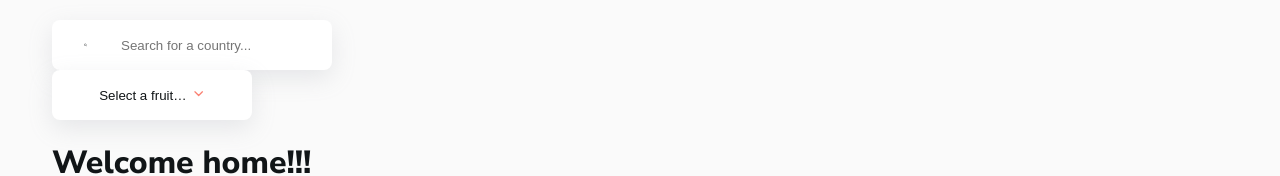
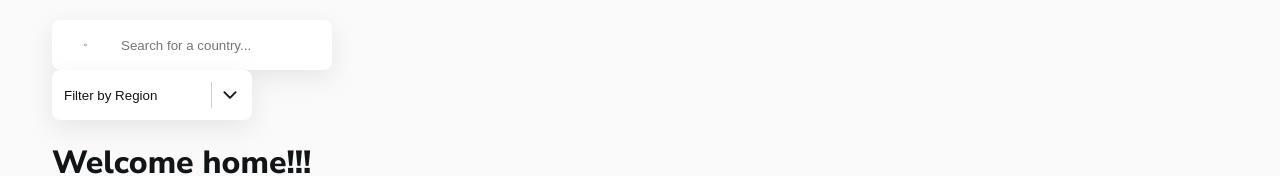
Before and after one commit to krawtschenko/countries, a Next.js app: page / in a window 1280 px wide. Shown: the part 127-303 px from the top of the page. Built offline with nearby package versions, Linux system fonts and the light colour scheme.

Commit message:
fix: select

```diff
--- a/components/layout/header/header.tsx
+++ b/components/layout/header/header.tsx
@@ -8,11 +8,22 @@ import { useEffect, useState } from 'react';
 export const Header = () => {
   const [theme, setTheme] = useState('light');
 
-  const toggleTheme = () => setTheme(theme === 'light' ? 'dark' : 'light');
+  useEffect(() => {
+    const storedTheme = localStorage.getItem('theme');
+    if (storedTheme) {
+      setTheme(storedTheme);
+    }
+  }, []);
 
   useEffect(() => {
     document.body.setAttribute('data-theme', theme);
   }, [theme]);
+
+  const toggleTheme = () => {
+    const newTheme = theme === 'light' ? 'dark' : 'light';
+    setTheme(newTheme);
+    localStorage.setItem('theme', newTheme);
+  };
 
   return (
     <header className={s.header}>
--- a/components/ui/controls/controls.tsx
+++ b/components/ui/controls/controls.tsx
@@ -4,23 +4,27 @@ import { useState } from 'react';
 import { Select, SelectItem } from '@/components/ui/select/select';
 
 const options = [
-  { value: 'Africa', label: 'Africa' },
-  { value: 'America', label: 'America' },
-  { value: 'Asia', label: 'Asia' },
-  { value: 'Europe', label: 'Europe' },
-  { value: 'Oceania', label: 'Oceania' },
+  { value: 'default', label: 'Filter by Region' },
+  { value: 'africa', label: 'Africa' },
+  { value: 'america', label: 'America' },
+  { value: 'asia', label: 'Asia' },
+  { value: 'europe', label: 'Europe' },
+  { value: 'oceania', label: 'Oceania' },
 ];
 
 export const Controls = () => {
   const [search, setSearch] = useState('');
+  const [select, setSelect] = useState(options[0].value);
 
   return (
     <div>
       <Search search={search} setSearch={setSearch} />
 
-      <Select>
+      <Select value={select} onValueChange={setSelect}>
         {options.map(({ value, label }) => (
-          <SelectItem value={value}>{label}</SelectItem>
+          <SelectItem key={value} value={value}>
+            {label}
+          </SelectItem>
         ))}
       </Select>
     </div>
--- a/components/ui/select/select.module.scss
+++ b/components/ui/select/select.module.scss
@@ -1,16 +1,15 @@
 .selectTrigger {
   display: inline-flex;
   align-items: center;
-  justify-content: center;
-  column-gap: 5px;
+  justify-content: space-between;
+  background-color: var(--colors-ui-base);
+  color: var(--colors-text);
   border: none;
   border-radius: var(--radii);
-  padding: 0.25rem;
+  padding: 0.38rem 0.75rem;
+  box-shadow: var(--shadow);
   width: 200px;
   height: 50px;
-  background-color: var(--colors-ui-base);
-  color: var(--colors-text);
-  box-shadow: var(--shadow);
   cursor: pointer;
 
   &:hover {
@@ -21,18 +20,30 @@
     outline: 2px solid #2563eb;
   }
 
-  .selectIcon {
-    color: salmon;
-    transition: all 0.3s ease;
+  .iconWrapper {
+    display: flex;
+    align-items: center;
+    column-gap: 8px;
+
+    .separator {
+      width: 1px;
+      height: 26px;
+      background-color: rgb(204, 204, 204);
+    }
+
+    .selectIcon {
+      width: 20px;
+      height: 20px;
+      font-size: 20px;
+      transition: all 0.2s ease;
+    }
   }
 
   &[data-state='open'] {
-    border-bottom-left-radius: unset;
-    border-bottom-right-radius: unset;
-
-    .selectIcon {
-      color: salmon;
-      transform: rotate(180deg);
+    .iconWrapper {
+      .selectIcon {
+        transform: rotate(180deg);
+      }
     }
   }
 }
@@ -41,26 +52,16 @@
   width: var(--radix-select-trigger-width);
   overflow: hidden;
   background-color: var(--colors-ui-base);
-  border-radius: 6px;
-  box-shadow: 0 10px 38px -10px rgba(22, 23, 24, 0.35),
-  0px 10px 20px -15px rgba(22, 23, 24, 0.2);
+  border-radius: var(--radii);
   cursor: pointer;
-
-  &[data-state='open'] {
-    border-top-left-radius: unset;
-    border-top-right-radius: unset;
-  }
 
   .selectViewport {
     padding: 5px;
   }
 
   .selectItem {
-    font-size: 13px;
-    line-height: 1;
     background-color: var(--colors-ui-base);
     color: var(--colors-text);
-    border-radius: 3px;
     display: flex;
     align-items: center;
     height: 25px;
--- a/components/ui/select/select.tsx
+++ b/components/ui/select/select.tsx
@@ -9,15 +9,23 @@ type SelectProps = ComponentProps<typeof SelectRadix.Root>;
 export const Select = ({ children, ...props }: SelectProps) => (
   <SelectRadix.Root name="select" {...props}>
     <SelectRadix.Trigger className={s.selectTrigger}>
-      <SelectRadix.Value placeholder="Select a fruit…" />
+      <SelectRadix.Value />
 
-      <SelectRadix.Icon className={s.selectIcon}>
-        <IoChevronDownOutline />
-      </SelectRadix.Icon>
+      <span className={s.iconWrapper}>
+        <span className={s.separator}></span>
+
+        <SelectRadix.Icon className={s.selectIcon}>
+          <IoChevronDownOutline />
+        </SelectRadix.Icon>
+      </span>
     </SelectRadix.Trigger>
 
     <SelectRadix.Portal>
-      <SelectRadix.Content position={'popper'} className={s.selectContent}>
+      <SelectRadix.Content
+        position={'popper'}
+        sideOffset={5}
+        className={s.selectContent}
+      >
         <SelectRadix.Viewport className={s.selectViewport}>
           {children}
         </SelectRadix.Viewport>
```
